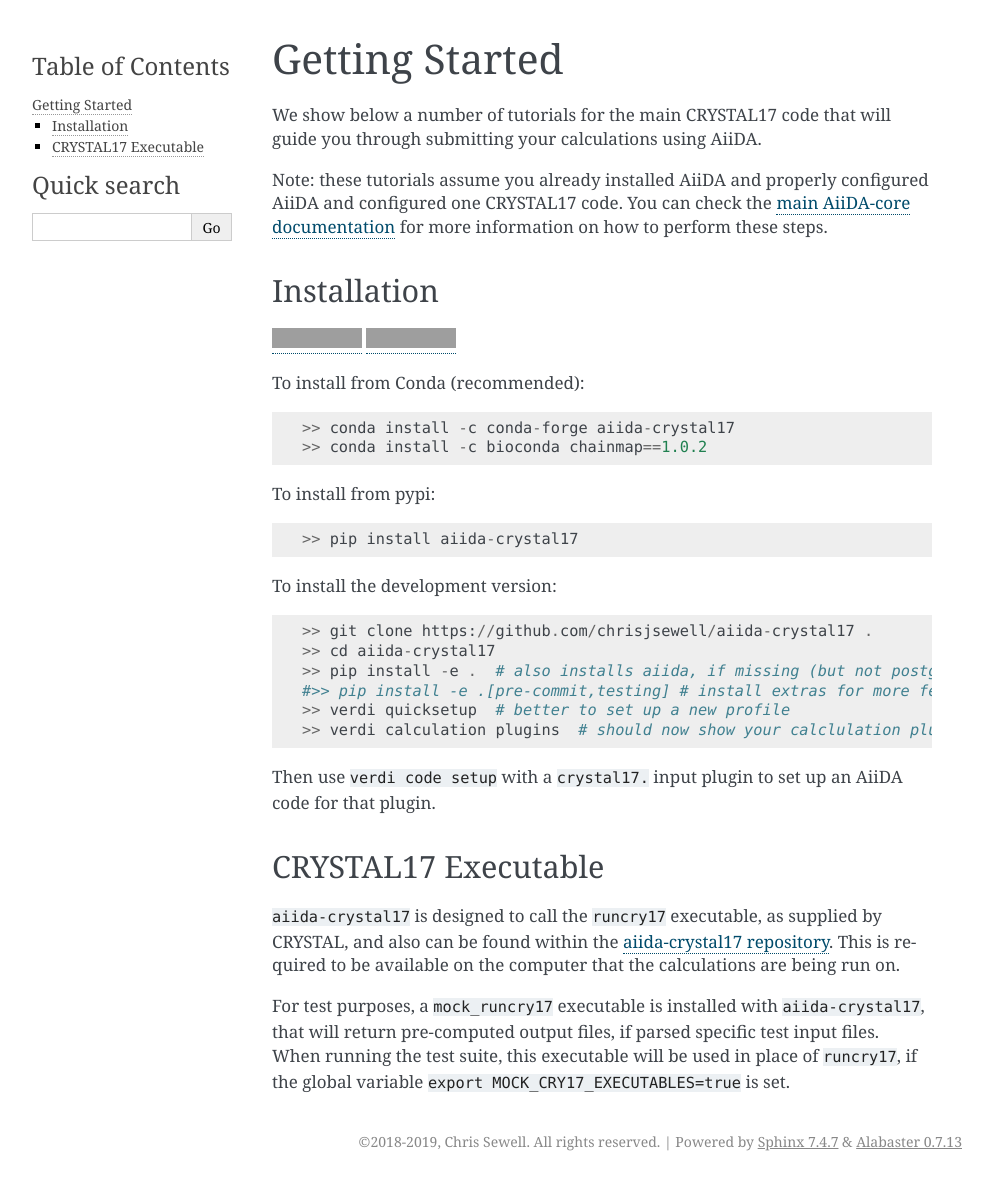
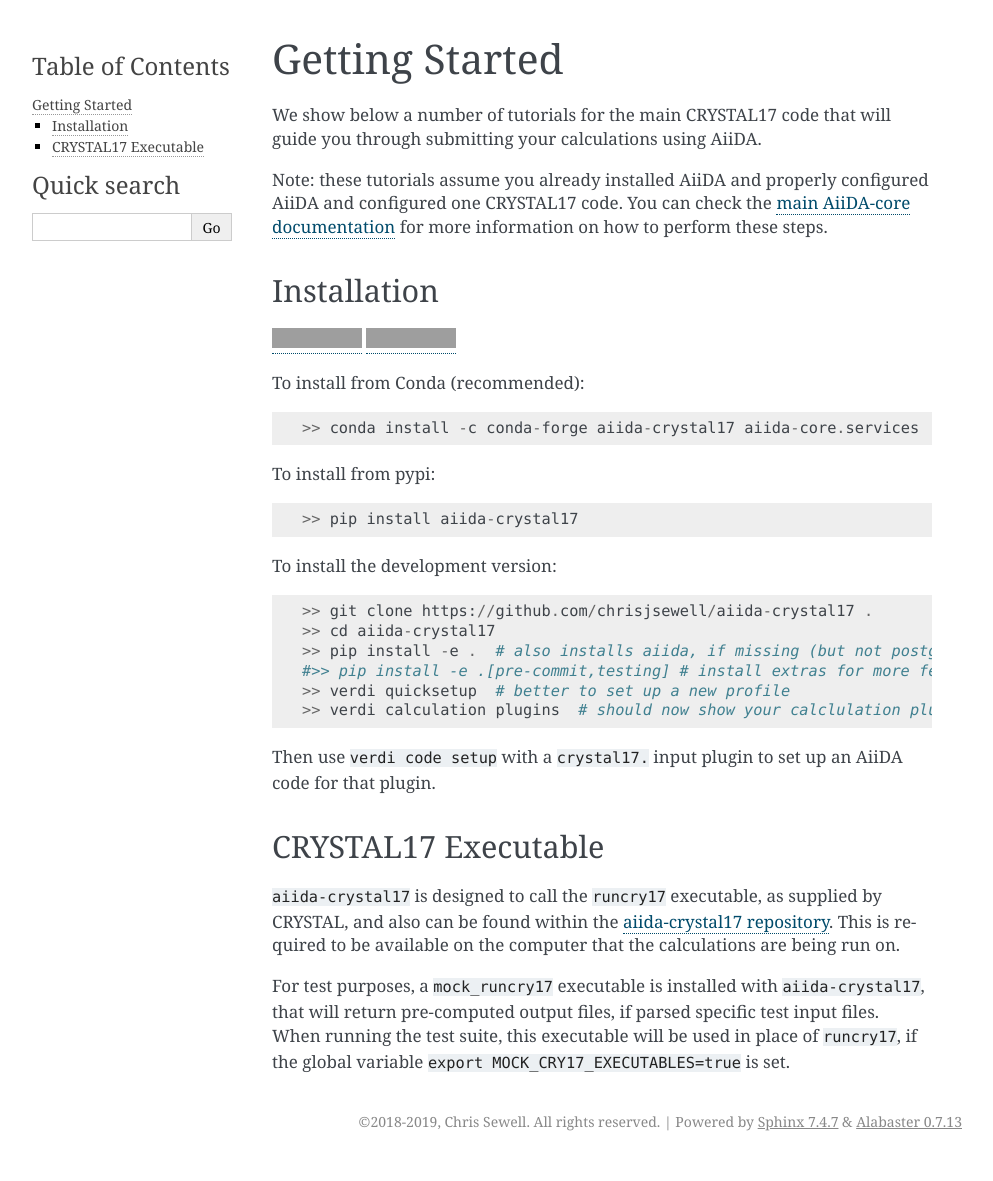
Before and after one commit to aiidaplugins/aiida-crystal17, a Sphinx documentation site: the page built from docs/source/user_guide/get_started.rst, in a window 1280 px wide. Shown: the whole page, without its empty margins (148-1141 px from the left). Built offline with Sphinx 7.4.7, drawn with Linux system fonts in a browser that asks for light colours; pages that are not in the unit, such as notebooks, are missing from menus; grey boxes are pictures that could not be loaded.

Commit message:
update conda installation command

```diff
--- a/docs/source/user_guide/get_started.rst
+++ b/docs/source/user_guide/get_started.rst
@@ -18,8 +18,7 @@
 
 To install from Conda (recommended)::
 
-    >> conda install -c conda-forge aiida-crystal17
-    >> conda install -c bioconda chainmap==1.0.2
+    >> conda install -c conda-forge aiida-crystal17 aiida-core.services
 
 To install from pypi::
 
```
